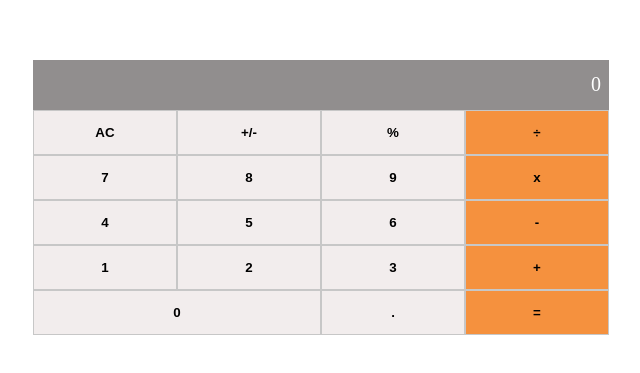
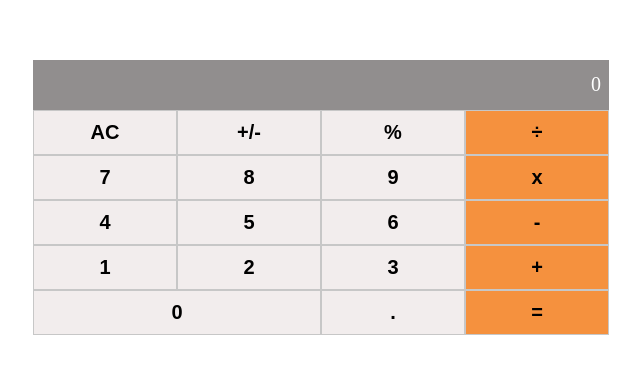
Before and after one commit to Progress2002/math-magicians, a React (Create React App) app: page / in a window 1280 px wide. Shown: the part 203-576 px from the top of the page, without its empty margins (319-959 px from the left). Built offline with nearby package versions, Linux system fonts and the light colour scheme.

Commit message:
Create calculator page and import calculator component and calculator style

```diff
--- /dev/null
+++ b/src/components/CalFunction.css
@@ -0,0 +1,59 @@
+* {
+  padding: 0;
+  margin: 0;
+  box-sizing: border-box;
+}
+
+.Application {
+  width: 100%;
+}
+
+.answerDisplay {
+  display: flex;
+  justify-content: flex-end;
+  align-items: center;
+  height: 70px;
+  background-color: #3c3939b9;
+  padding: 10px;
+  color: white;
+  font-size: 25px;
+}
+
+.btnContainer {
+  display: grid;
+  grid-template-columns: repeat(4, 1fr);
+  grid-template-rows: repeat(5, 80px);
+}
+
+button {
+  font-size: 20px;
+  cursor: pointer;
+  border: 1px solid #c7c7c7;
+  background-color: #f2eded;
+  font-weight: bolder;
+}
+
+button:hover {
+  background-color: #676464b9;
+  color: #fff;
+}
+
+button:active {
+  background-color: #3e3d3db9;
+}
+
+.zero {
+  grid-column: 1/span 2;
+}
+
+.mathOperation {
+  background-color: #f5913e;
+}
+
+.mathOperation:hover {
+  background-color: #e86c06;
+}
+
+.mathOperation:active {
+  background-color: #f5913e;
+}
--- a/src/components/calculator.js
+++ b/src/components/calculator.js
@@ -1,6 +1,7 @@
 import React, { useState } from 'react';
 import calculate from '../logic/calculate';
 import Btn from './eachBtn';
+import './CalFunction.css';
 
 const Calculator = () => {
   const info = { total: 0, next: null, operation: null };
@@ -14,6 +15,8 @@ const Calculator = () => {
 
   const { total, operation, next } = state;
   return (
+    <>
+      <div className="Application">
         <div className="calculator">
           <div className="answerDisplay">
             {total}
@@ -42,6 +45,8 @@ const Calculator = () => {
             <Btn click={clickReceived} className="mathOperation" text="=" />
           </div>
         </div>
+      </div>
+    </>
   );
 };
 
```
Also changed, not shown: src/components/Calculator.css (added, +23 -0 lines), src/components/CalculatorPage.js (added, +16 -0 lines). Lines whose indentation alone changed are shown as unchanged.
